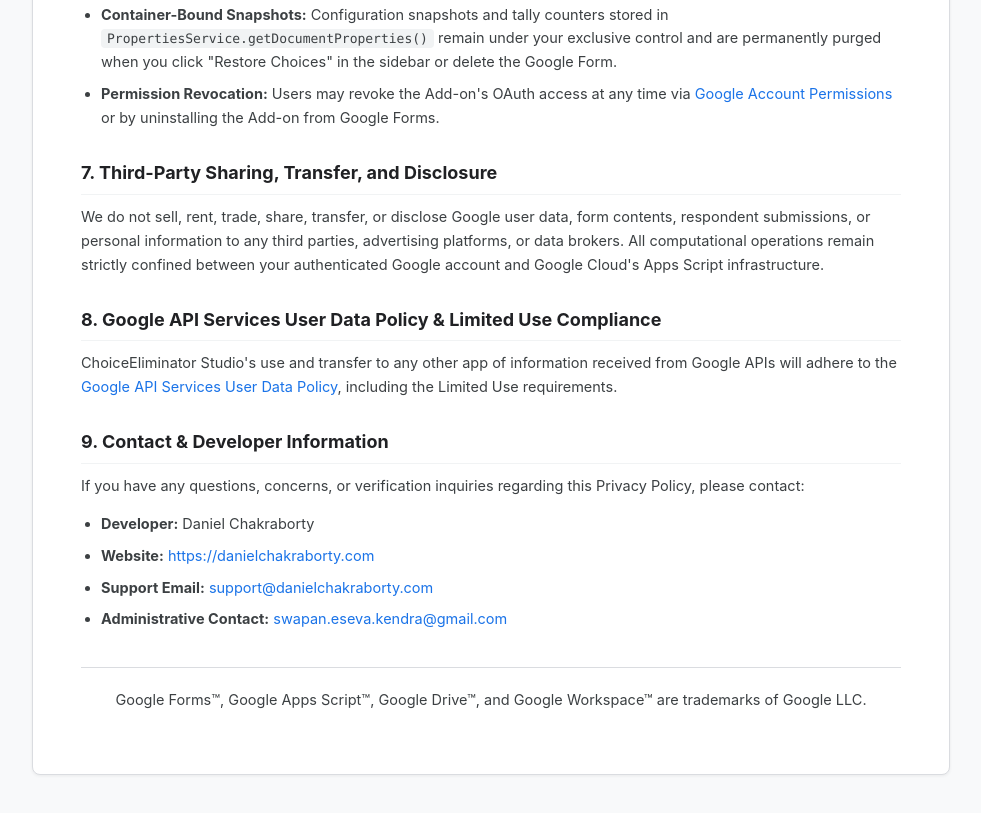
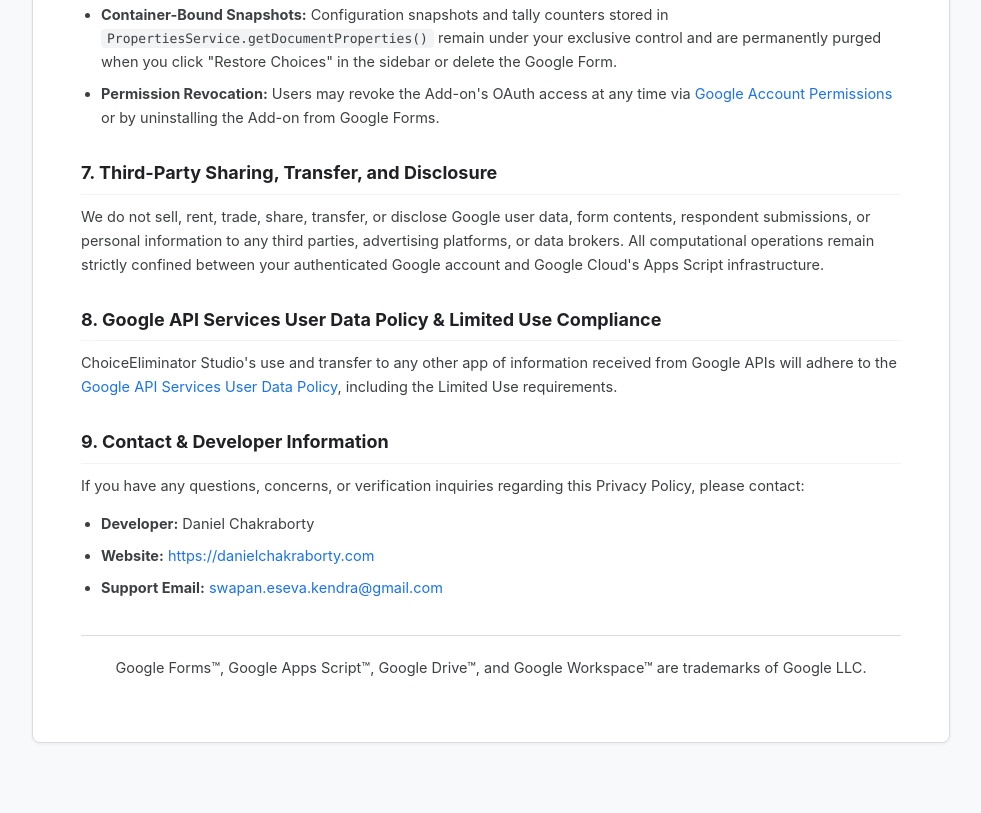
Before and after one commit to dansierrasam79/dansierrasam79.github.io, a plain HTML site: page choiceeliminatorstudio/privacy.html in a window 1280 px wide. Shown: the part 2041-2854 px from the top of the page, without its empty margins (149-1130 px from the left). After the commit the page ends 2824 px from the top, so only its background shows below. Drawn offline with Linux system fonts and the light colour scheme.

Commit message:
Update support email and administrative contact

```diff
--- a/choiceeliminatorstudio/privacy.html
+++ b/choiceeliminatorstudio/privacy.html
@@ -161,8 +161,7 @@
   <ul>
     <li><strong>Developer:</strong> Daniel Chakraborty</li>
     <li><strong>Website:</strong> <a href="https://danielchakraborty.com" target="_blank" rel="noopener">https://danielchakraborty.com</a></li>
-    <li><strong>Support Email:</strong> <a href="mailto:support@danielchakraborty.com">support@danielchakraborty.com</a></li>
-    <li><strong>Administrative Contact:</strong> <a href="mailto:swapan.eseva.kendra@gmail.com">swapan.eseva.kendra@gmail.com</a></li>
+    <li><strong>Support Email:</strong> <a href="mailto:swapan.eseva.kendra@gmail.com">swapan.eseva.kendra@gmail.com</a></li>
   </ul>
 
   <footer>
```
